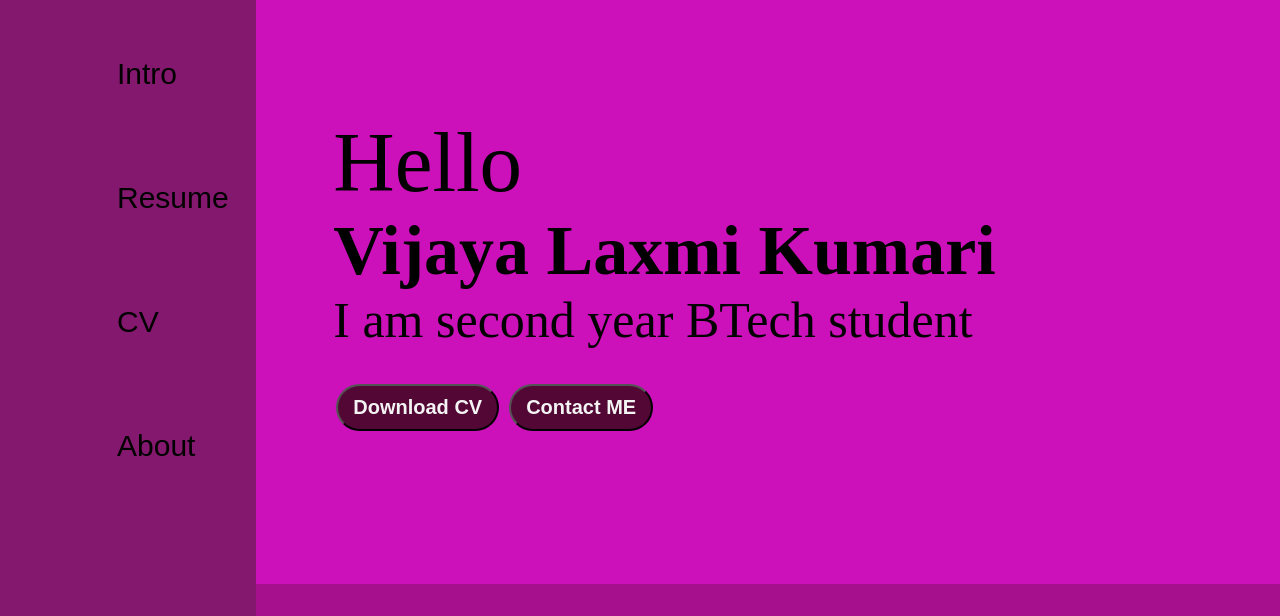
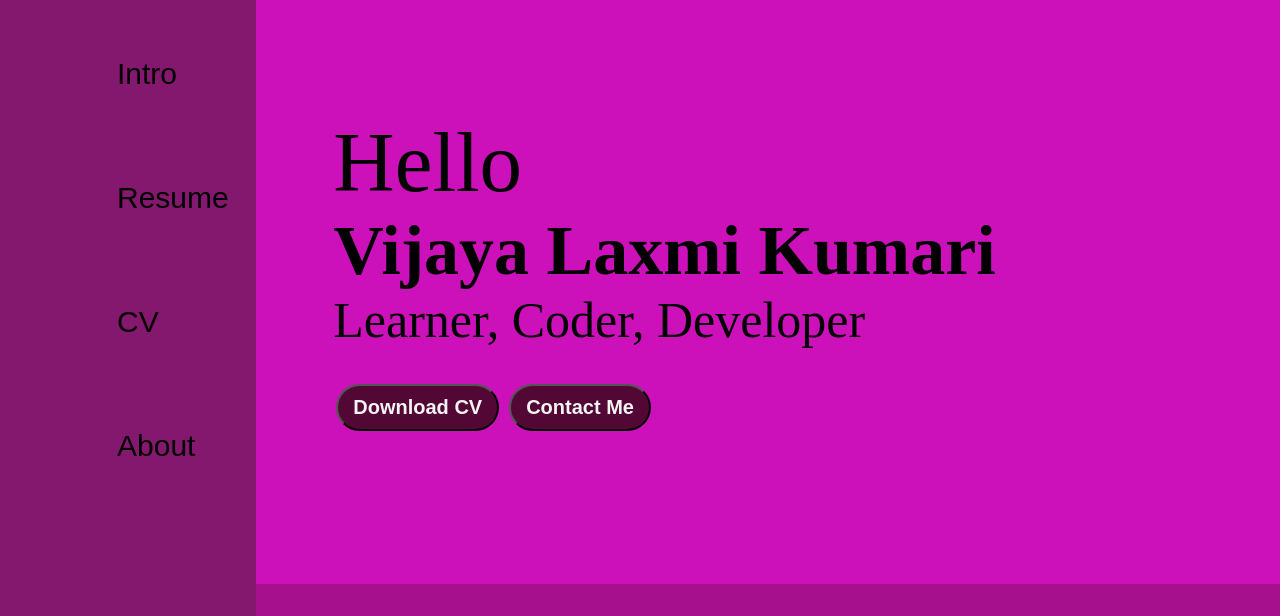
Before and after one commit to VIJAYA9508/BharatIntern, a plain HTML site: page index.html in a window 1280 px wide. Shown: the part 184-800 px from the top of the page. Drawn offline with Linux system fonts and the light colour scheme.

Commit message:
Update index.html

```diff
--- a/index.html
+++ b/index.html
@@ -25,10 +25,10 @@
             <div class="devInfo">
                 <div Class="hello">Hello</div>
                 <DIV Class="name">Vijaya Laxmi Kumari</DIV>
-                <div Class="about">I am second year BTech student</div>
+                <div Class="about">Learner, Coder, Developer</div>
                 <div Class="buttons">
                     <button>Download CV</button>
-                    <button>Contact ME</button>
+                    <button>Contact Me</button>
                 </div>
             </div>
             <div Class="devpic"><img src="dev.png" alt="photo"</div>
```
